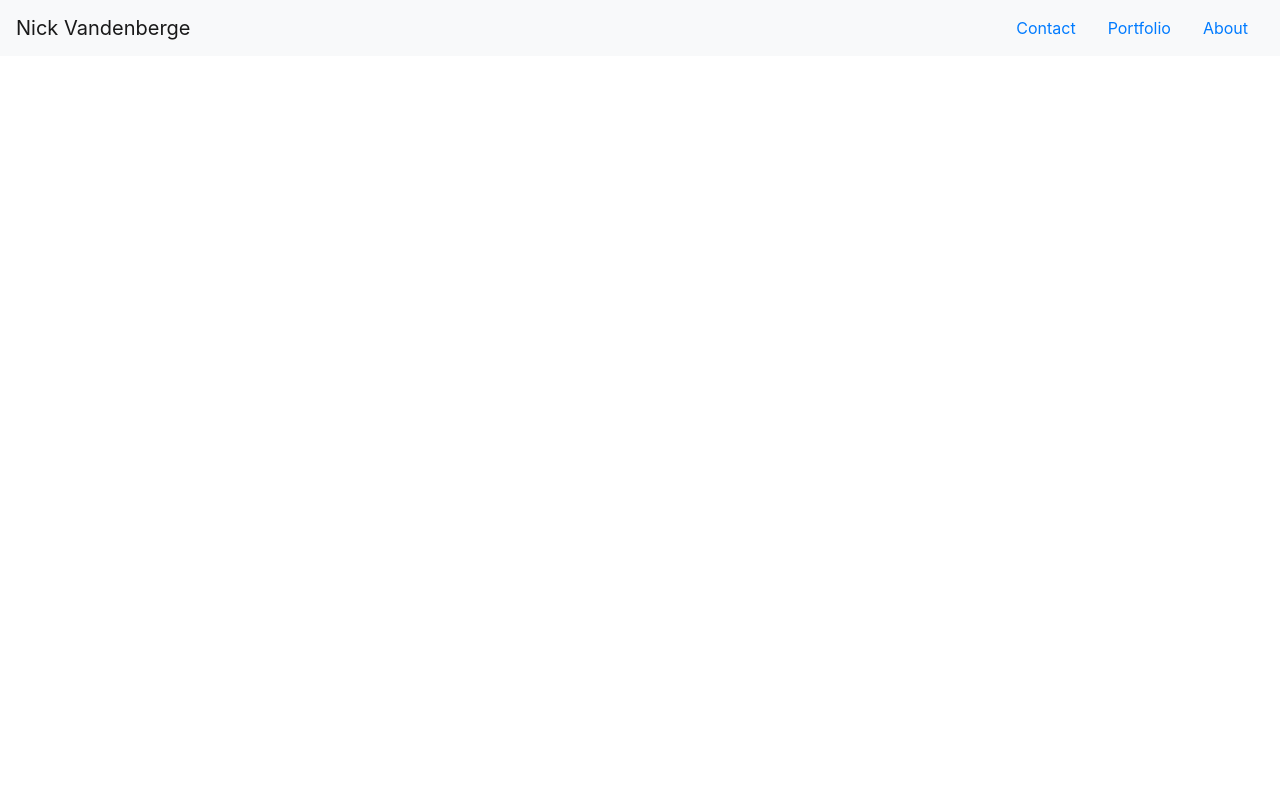
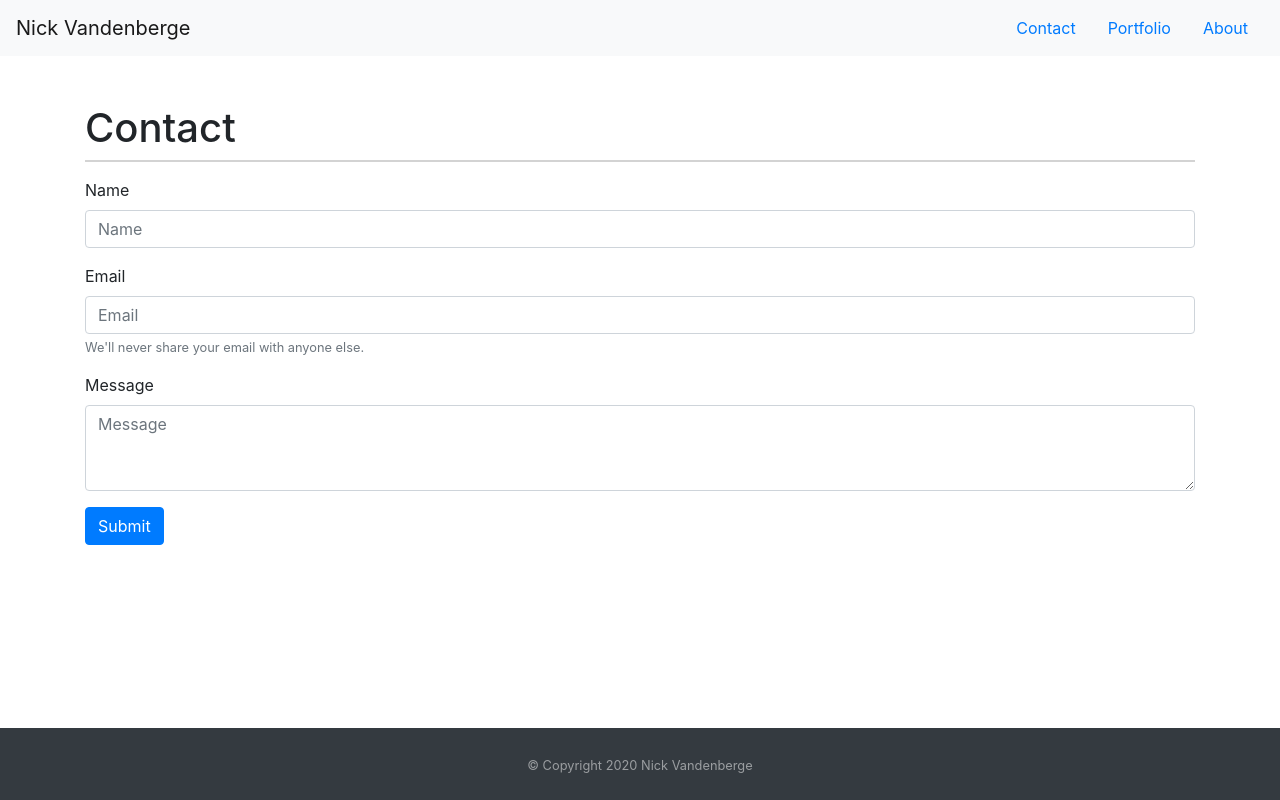
Before and after one commit to nvandenberge/Portfolio, a plain HTML site: page contact.html in a window 1280 px wide. Drawn offline with nearby package versions, Linux system fonts and the light colour scheme.

Commit message:
added content to contact page

```diff
--- a/contact.html
+++ b/contact.html
@@ -3,18 +3,21 @@
   <head>
     <meta charset="UTF-8" />
     <meta name="viewport" content="width=device-width, initial-scale=1.0" />
+       <!-- Bootstrap CDN -->
+       <link rel="stylesheet" type="text/css" href="css/style.css" />
        <link
          rel="stylesheet"
          href="https://cdn.jsdelivr.net/npm/bootstrap@4.5.3/dist/css/bootstrap.min.css"
          integrity="sha384-TX8t27EcRE3e/ihU7zmQxVncDAy5uIKz4rEkgIXeMed4M0jlfIDPvg6uqKI2xXr2"
          crossorigin="anonymous"
        />
-    <title>Contact</title>
+    <title>Portfolio</title>
   </head>
   <body>
+    <!-- NavBar -->
     <header>
       <nav class="navbar navbar-expand-lg navbar-light bg-light">
-        <a class="navbar-brand" href="#">Nick Vandenberge</a>
+        <a class="navbar-brand">Nick Vandenberge</a>
         <button
           class="navbar-toggler"
           type="button"
@@ -26,11 +29,8 @@
         >
           <span class="navbar-toggler-icon"></span>
         </button>
-        <div
-          class="collapse navbar-collapse justify-content-end"
-          id="navbarText"
-        >
-          <ul class="nav">
+        <div class="collapse navbar-collapse justify-content-end" id="navbarText">
+          <ul class="nav justify-content-end">
             <li class="nav-item">
               <a class="nav-link" href="contact.html">Contact</a>
             </li>
@@ -38,11 +38,44 @@
               <a class="nav-link" href="portfolio.html">Portfolio</a>
             </li>
             <li class="nav-item">
-              <a class="nav-link" href="index.html">About</a>
+              <a class="nav-link" href="index.html">About <span class="sr-only">(current)</span></a>
             </li>
           </ul>
         </div>
       </nav>
     </header>
+    <!-- Contact Form -->
+      <main class="container mt-5">
+          <div class="page-header">
+            <h1>Contact</h1>
+          </div>
+          <section class='content'>
+            <form>
+              <div class="form-group">
+                <label for="inlineFormInputName">Name</label>
+                <input type="text" class="form-control" id="inlineFormInputName" placeholder="Name">
+              </div>
+              <div class="form-group">
+                <label for="exampleInputEmail1">Email</label>
+                <input type="email" class="form-control" id="exampleInputEmail1" aria-describedby="emailHelp" placeholder="Email">
+                <small id="emailHelp" class="form-text text-muted">We'll never share your email with anyone else.</small>
+              </div>
+              <div class="form-group">
+                <label for="exampleFormControlTextarea1">Message</label>
+                <textarea class="form-control" id="exampleFormControlTextarea1" rows="3" placeholder="Message"></textarea>
+              </div>
+              <button type="submit" class="btn btn-primary">Submit</button>
+            </form>
+          </section>
+      </main>
+    <!-- Footer -->
+    <footer id="footer" class="py-4 bg-dark text-white-50">
+      <div class="container text-center">
+        <small>&copy; Copyright 2020 Nick Vandenberge</small>
+      </div>
+    </footer>
+     <!-- Javascript Bootstrap -->
+     <script src="https://code.jquery.com/jquery-3.5.1.slim.min.js" integrity="sha384-DfXdz2htPH0lsSSs5nCTpuj/zy4C+OGpamoFVy38MVBnE+IbbVYUew+OrCXaRkfj" crossorigin="anonymous"></script>
+     <script src="https://cdn.jsdelivr.net/npm/bootstrap@4.5.3/dist/js/bootstrap.bundle.min.js" integrity="sha384-ho+j7jyWK8fNQe+A12Hb8AhRq26LrZ/JpcUGGOn+Y7RsweNrtN/tE3MoK7ZeZDyx" crossorigin="anonymous"></script>
   </body>
 </html>
```
Lines whose indentation alone changed are shown as unchanged.
